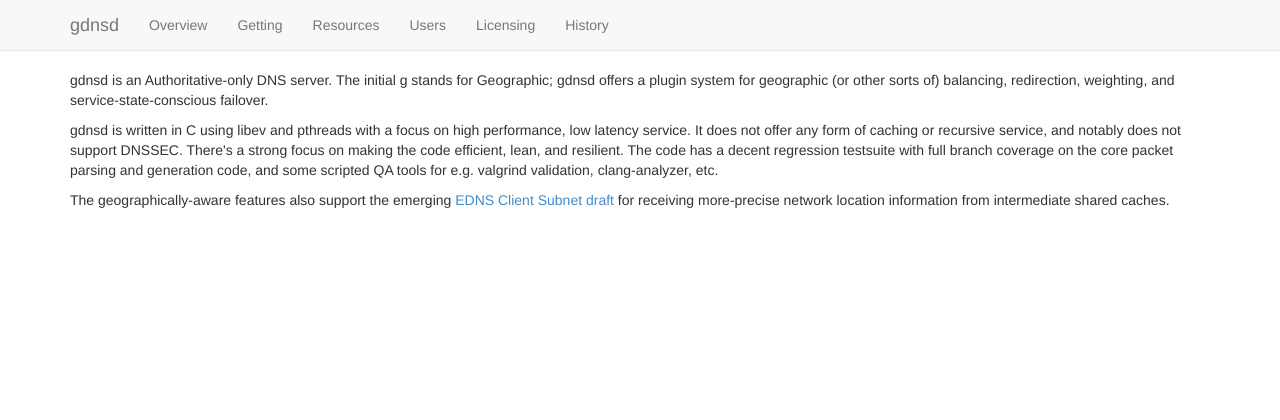
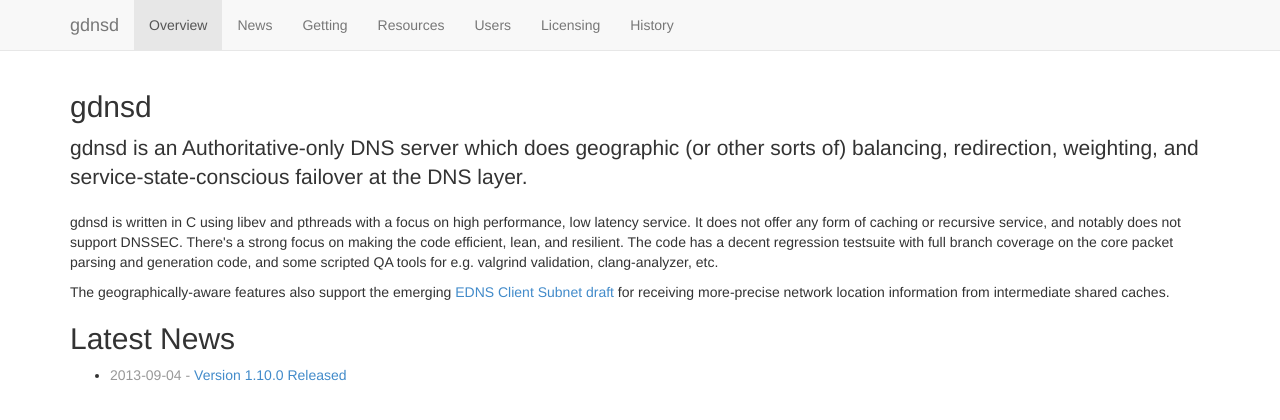
Before and after one commit to gdnsd/ghpages-gdnsd, a Jekyll site: the page built from index.html, in a window 1280 px wide and 900 px high. Shown: the top 420 px of the window. Built offline with Jekyll 4.4.1, drawn with Linux system fonts in a browser that asks for light colours; nearby versions of some CDN libraries.

Commit message:
Layout upgrade for News posts + 1.10.0 announce
Date+title come from the filename underneath _posts,
  only content goes in the post file itself, and the layout
  should sort out the rest.

```diff
--- /dev/null
+++ b/_includes/footer.html
@@ -0,0 +1,5 @@
+    </div>
+    <script src="//ajax.googleapis.com/ajax/libs/jquery/1.10.2/jquery.min.js"></script>
+    <script src="/bs/js/bootstrap.min.js"></script>
+  </body>
+</html>
--- /dev/null
+++ b/_includes/header.html
@@ -0,0 +1,41 @@
+<!DOCTYPE html>
+<html lang="en">
+  <head>
+    <meta charset="utf-8">
+    <meta name="viewport" content="width=device-width, initial-scale=1.0">
+    <!-- XXX <link rel="shortcut icon" href="../../assets/ico/favicon.png"> -->
+    <title>gdnsd</title>
+    <link href="/bs/css/bootstrap.min.css" rel="stylesheet">
+    <link href="/bs/css/navbar-fixed-top.css" rel="stylesheet">
+    <!--[if lt IE 9]>
+      <script src="bs/js/html5shiv.js"></script>
+      <script src="bs/js/respond.min.js"></script>
+    <![endif]-->
+  </head>
+
+  <body>
+    <!-- Fixed navbar -->
+    <div class="navbar navbar-default navbar-fixed-top">
+      <div class="container">
+        <div class="navbar-header">
+          <button type="button" class="navbar-toggle" data-toggle="collapse" data-target=".navbar-collapse">
+            <span class="icon-bar"></span>
+            <span class="icon-bar"></span>
+            <span class="icon-bar"></span>
+          </button>
+          <a class="navbar-brand" href="/">gdnsd</a>
+        </div>
+        <div class="navbar-collapse collapse">
+          <ul class="nav navbar-nav">
+            <li{% if page.menu_name == 'index' %} class="active"{% endif %}><a href="/">Overview</a></li>
+            <li{% if page.menu_name == 'news' %} class="active"{% endif %}><a href="{{ site.posts[0].url }}">News</a></li>
+            <li{% if page.menu_name == 'getting' %} class="active"{% endif %}><a href="/getting.html">Getting</a></li>
+            <li{% if page.menu_name == 'res' %} class="active"{% endif %}><a href="/res.html">Resources</a></li>
+            <li{% if page.menu_name == 'users' %} class="active"{% endif %}><a href="/users.html">Users</a></li>
+            <li{% if page.menu_name == 'license' %} class="active"{% endif %}><a href="/license.html">Licensing</a></li>
+            <li{% if page.menu_name == 'history' %} class="active"{% endif %}><a href="/history.html">History</a></li>
+          </ul>
+        </div>
+      </div>
+    </div>
+    <div class="container">
--- a/_layouts/default.html
+++ b/_layouts/default.html
@@ -1,48 +1,3 @@
-<!DOCTYPE html>
-<html lang="en">
-  <head>
-    <meta charset="utf-8">
-    <meta name="viewport" content="width=device-width, initial-scale=1.0">
-    <!-- XXX <link rel="shortcut icon" href="../../assets/ico/favicon.png"> -->
-    <title>gdnsd</title>
-    <link href="bs/css/bootstrap.min.css" rel="stylesheet">
-    <link href="bs/css/navbar-fixed-top.css" rel="stylesheet">
-    <!--[if lt IE 9]>
-      <script src="bs/js/html5shiv.js"></script>
-      <script src="bs/js/respond.min.js"></script>
-    <![endif]-->
-  </head>
-
-  <body>
-    <!-- Fixed navbar -->
-    <div class="navbar navbar-default navbar-fixed-top">
-      <div class="container">
-        <div class="navbar-header">
-          <button type="button" class="navbar-toggle" data-toggle="collapse" data-target=".navbar-collapse">
-            <span class="icon-bar"></span>
-            <span class="icon-bar"></span>
-            <span class="icon-bar"></span>
-          </button>
-          <a class="navbar-brand" href="/">gdnsd</a>
-        </div>
-        <div class="navbar-collapse collapse">
-          <ul class="nav navbar-nav">
-            <li{% if page.name == 'index' %} class="active"{% endif %}><a href="/">Overview</a></li>
-            <li{% if page.name == 'getting' %} class="active"{% endif %}><a href="/getting.html">Getting</a></li>
-            <li{% if page.name == 'res' %} class="active"{% endif %}><a href="/res.html">Resources</a></li>
-            <li{% if page.name == 'users' %} class="active"{% endif %}><a href="/users.html">Users</a></li>
-            <li{% if page.name == 'license' %} class="active"{% endif %}><a href="/license.html">Licensing</a></li>
-            <li{% if page.name == 'history' %} class="active"{% endif %}><a href="/history.html">History</a></li>
-          </ul>
-        </div>
-      </div>
-    </div>
-
-    <div class="container">
-    {{ content }}
-    </div>
-
-    <script src="//ajax.googleapis.com/ajax/libs/jquery/1.10.2/jquery.min.js"></script>
-    <script src="bs/js/bootstrap.min.js"></script>
-  </body>
-</html>
+{% include header.html %}
+{{ content }}
+{% include footer.html %}
--- a/getting.html
+++ b/getting.html
@@ -1,5 +1,5 @@
 ---
-name: getting
+menu_name: getting
 layout: default
 ---
 
--- a/history.html
+++ b/history.html
@@ -1,5 +1,5 @@
 ---
-name: history
+menu_name: history
 layout: default
 ---
 
--- a/index.html
+++ b/index.html
@@ -1,10 +1,21 @@
 ---
-name: index
+menu_name: index
 layout: default
 ---
 
-<p>gdnsd is an Authoritative-only DNS server. The initial g stands for Geographic; gdnsd offers a plugin system for geographic (or other sorts of) balancing, redirection, weighting, and service-state-conscious failover.</p>
+<p><h2>gdnsd</h2></p>
+
+<p class="lead">gdnsd is an Authoritative-only DNS server which does geographic (or other sorts of) balancing, redirection, weighting, and service-state-conscious failover at the DNS layer.</p>
 
 <p>gdnsd is written in C using libev and pthreads with a focus on high performance, low latency service. It does not offer any form of caching or recursive service, and notably does not support DNSSEC.  There's a strong focus on making the code efficient, lean, and resilient.  The code has a decent regression testsuite with full branch coverage on the core packet parsing and generation code, and some scripted QA tools for e.g. valgrind validation, clang-analyzer, etc.</p>
 
 <p>The geographically-aware features also support the emerging <a href="https://datatracker.ietf.org/doc/draft-vandergaast-edns-client-subnet/">EDNS Client Subnet draft</a> for receiving more-precise network location information from intermediate shared caches.</p>
+
+<p><h2>Latest News</h2></p>
+<ul>
+  {% for post in site.posts limit:5 %}
+    <li>
+      <span class="text-muted">{{ post.date | date: "%Y-%m-%d" }} - </span><a href="{{ post.url }}">{{ post.title }}</a>
+    </li>
+  {% endfor %}
+</ul>
--- a/license.html
+++ b/license.html
@@ -1,5 +1,5 @@
 ---
-name: license
+menu_name: license
 layout: default
 ---
 
--- a/res.html
+++ b/res.html
@@ -1,5 +1,5 @@
 ---
-name: res
+menu_name: res
 layout: default
 ---
 
--- a/users.html
+++ b/users.html
@@ -1,5 +1,5 @@
 ---
-name: users
+menu_name: users
 layout: default
 ---
 
```
Also changed, not shown: _layouts/post.html (added, +27 -0 lines), _posts/2013-09-04-version-1.10.0-released.md (added, +39 -0 lines), 1 other file.
